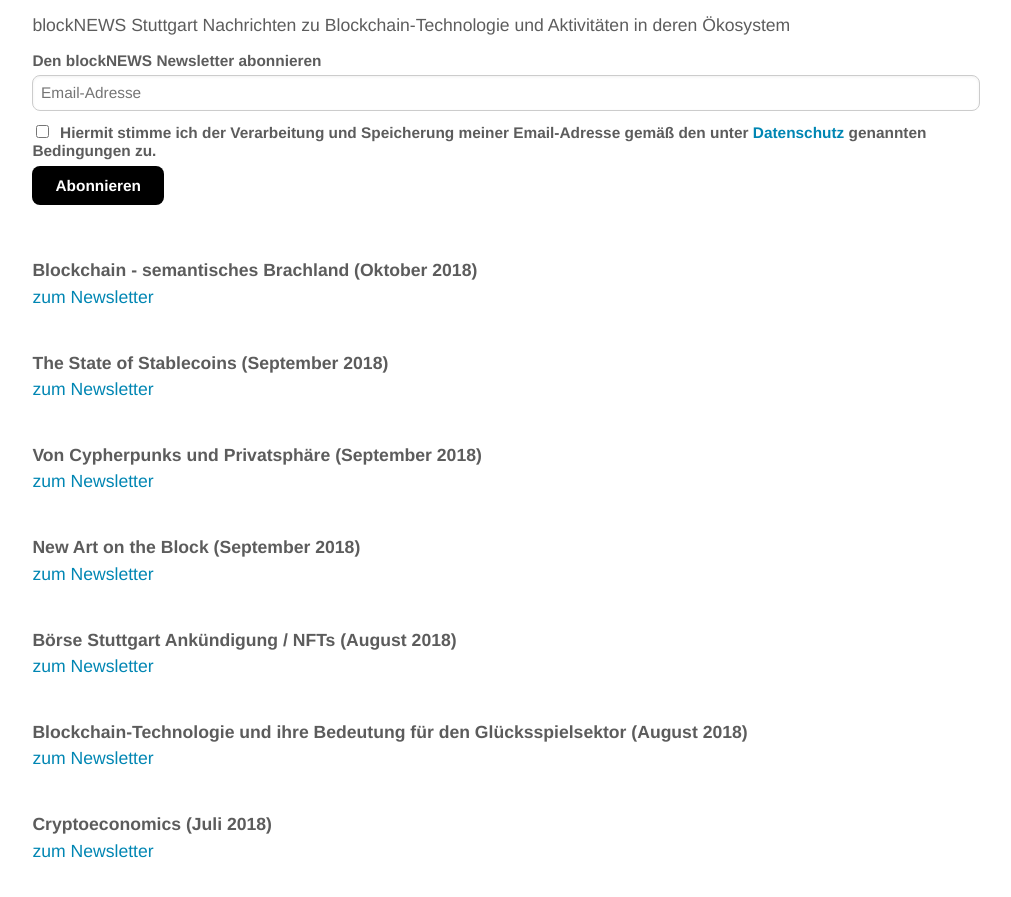
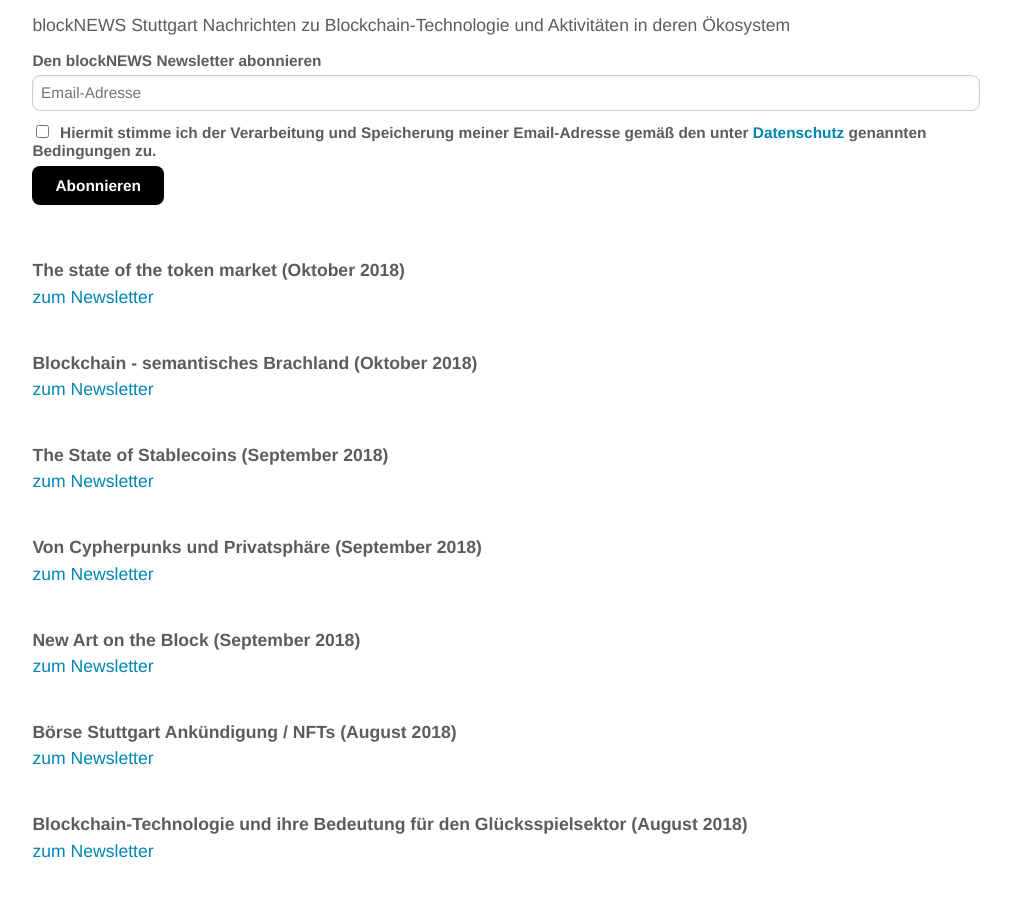
Before and after one commit to blocklab/site, a Jekyll site: the page built from newsletter.md, in a window 1280 px wide and 900 px high, scrolled down 529 px. Shown: the top 897 px of the window, without its empty margins (134-1145 px from the left). Built offline with Jekyll 4.4.1, drawn with Linux system fonts in a browser that asks for light colours; comment, search, counter and statistics services are not loaded.

Commit message:
Update newsletter.md

```diff
--- a/newsletter.md
+++ b/newsletter.md
@@ -33,6 +33,11 @@ Nachrichten zu Blockchain-Technologie und Aktivitäten in deren Ökosystem
 <!--End mc_embed_signup-->
 
 <br>
+<br>
+**The state of the token market (Oktober 2018)**
+<br>
+[zum Newsletter](https://mailchi.mp/da2cc924ab10/blockchain-in-der-kw16-private-key-und-wallet-sicherheit-665261)
+
 <br>
 **Blockchain - semantisches Brachland (Oktober 2018)**
 <br>
```
